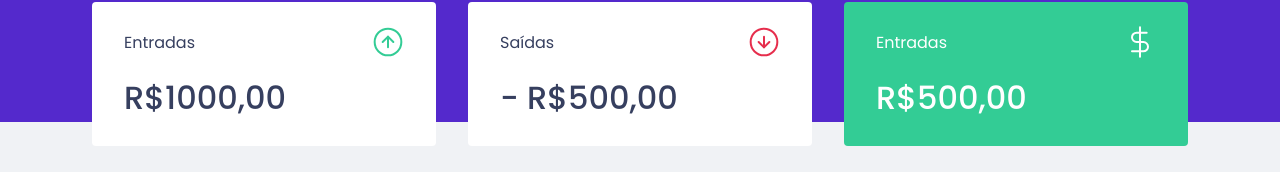
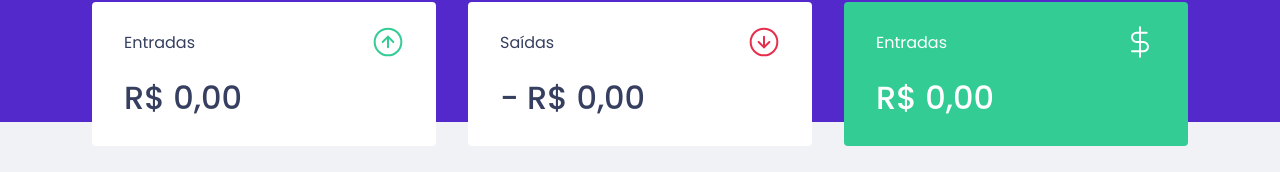
Before and after one commit to karlos-silva/dtmoney, a React (Create React App) app: page / in a window 1280 px wide. Shown: the part 150-322 px from the top of the page. Built offline with nearby package versions, Linux system fonts and the light colour scheme; no server answers; what miragejs would draw is missing.

Commit message:
Add values for Summary

```diff
--- a/src/components/Summary/index.tsx
+++ b/src/components/Summary/index.tsx
@@ -9,6 +9,22 @@
 export const Summary = () => {
   const { transactions } = useContext(TransactionsContext)
 
+  const summary = transactions.reduce((acc, transaction) => {
+    if(transaction.type === 'deposit') {
+      acc.deposits += transaction.amount
+      acc.total += transaction.amount
+    } else {
+      acc.withdraws += transaction.amount
+      acc.total -= transaction.amount
+    }
+
+    return acc
+  }, {
+    deposits: 0,
+    withdraws: 0,
+    total: 0
+  })
+
   return(
     <Container>
       <div>
@@ -16,21 +32,36 @@
           <p>Entradas</p>
           <img src={incomeImg} alt="Entradas" />
         </header>
-        <strong>R$1000,00</strong>
+        <strong>
+          {new Intl.NumberFormat('pt-BR', {
+            style: 'currency',
+            currency: 'BRL'
+          }).format(summary.deposits)}
+          </strong>
       </div>
       <div>
         <header>
           <p>Saídas</p>
           <img src={outcomeImg} alt="Entradas" />
         </header>
-        <strong>- R$500,00</strong>
+        <strong>
+          - {new Intl.NumberFormat('pt-BR', {
+            style: 'currency',
+            currency: 'BRL'
+          }).format(summary.withdraws)}
+          </strong>
       </div>
       <div>
         <header>
           <p>Entradas</p>
           <img src={totalImg} alt="Entradas" />
         </header>
-        <strong>R$500,00</strong>
+        <strong>
+        {new Intl.NumberFormat('pt-BR', {
+            style: 'currency',
+            currency: 'BRL'
+          }).format(summary.total)}
+        </strong>
       </div>
     </Container>
   )
```
